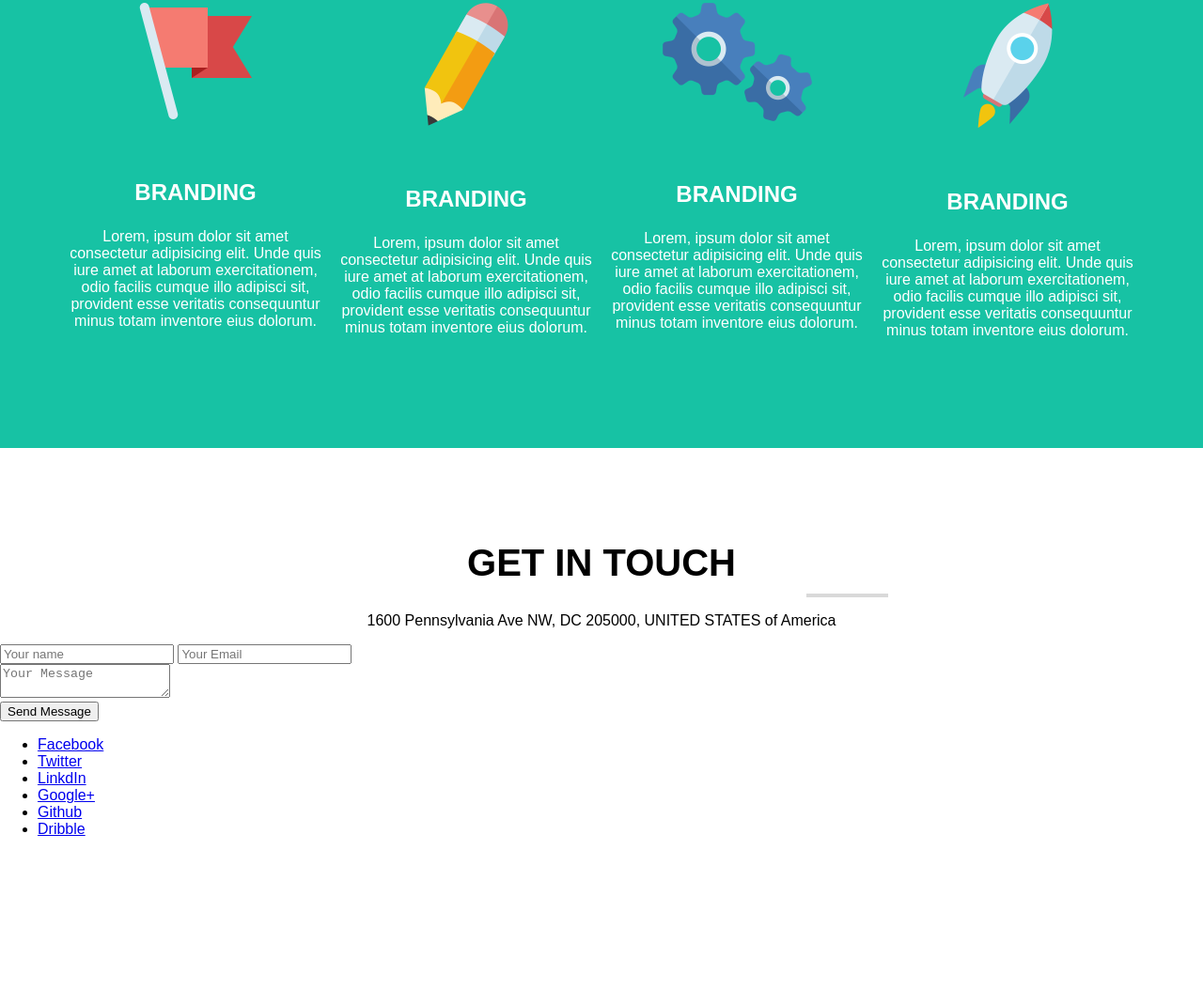
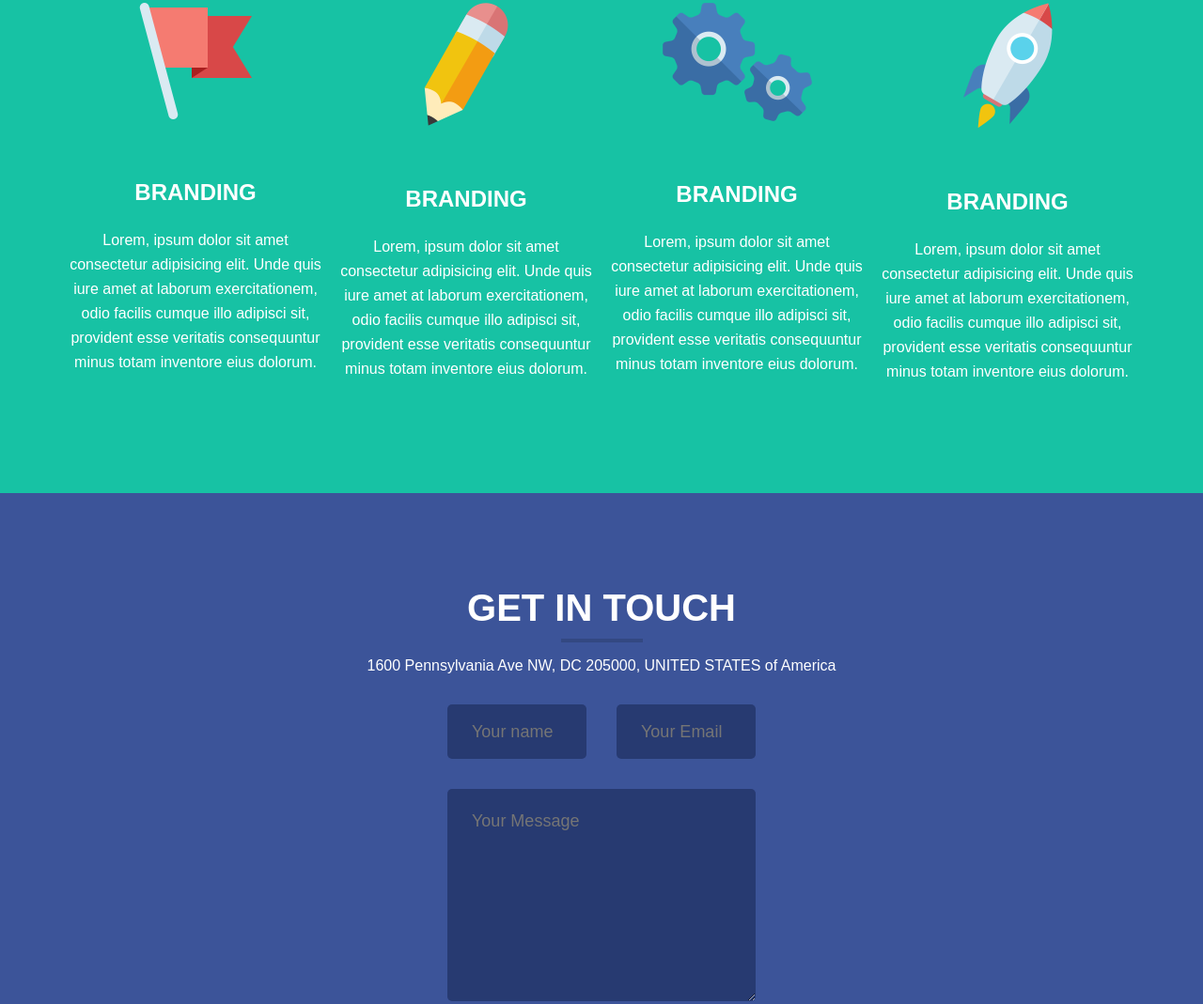
Before and after one commit to blinmavriqi-a11y/webAdv, a plain HTML site: page lesson20/index.html in a window 1280 px wide. Shown: the part 888-1957 px from the top of the page at 94% size. Before the commit the page ends 1796 px from the top, so only its background shows below. Drawn offline with Linux system fonts and the light colour scheme.

Commit message:
lesson20

```diff
--- a/lesson20/css/style.css
+++ b/lesson20/css/style.css
@@ -84,7 +84,7 @@ nav ul li .active {
     height: 4px;
     background-color: rgba(0 ,0, 0, 0.15);
     margin-left: auto;
-    margin-right: ;
+    margin-right: auto;
 }
 
 .service-box {
@@ -109,3 +109,96 @@ nav ul li .active {
     text-transform: uppercase;
     margin-top: 60px;
 }
+
+.service p {
+    font-size: 16px;
+    line-height: 26px;
+}
+
+#section-3 {
+    background-color: #3c5499;
+    min-height: 820px;
+    color: white;
+}
+
+#contact-form {
+    max-width: 360px;
+    margin-left: auto;
+    margin-right: auto;
+}
+
+.form-row {
+    display: flex;
+}
+
+input[type="text"], input[type="email"] {
+    width: 46%;
+    height: 56px;
+}
+
+input[type="text"], input[type="email"] ,textarea {
+    font-family: 'Titellium web', sans-serif;
+    color: white;
+    background-color: #273a71;
+    border: none;
+    font-size: 18px;
+    margin: 16px;
+    border-radius: 5px;
+    padding-left: 26px;
+}
+
+textarea {
+    height: 200px;
+    width: 100%;
+    padding-top: 24px;
+}
+
+input[type="submit"] {
+    background-color: #30bae7;
+    border: none;
+    font-size: 18px;
+    text-transform: uppercase;
+    margin-left: auto;
+    margin-right: auto;
+    border-radius: 5px;
+    margin-top: 60px;
+}
+
+.big-button {
+    padding: 25px 85px;
+    color: white;
+}
+
+footer {
+    background-color: #344b8e;
+
+}
+
+.footer-links {
+    max-width: 945px;
+    margin-left: auto;
+    margin-right: auto;
+}
+
+footer ul {
+    margin: 0px;
+    padding-top: 25px;
+    padding-bottom: 25px;
+    display: flex;
+}
+
+.footer-links ul li {
+    display: inline-block;
+    padding: 10px 20px 10px 20px;
+}
+
+.footer-links ul li a {
+    text-decoration: none;
+    color: white;
+    font-size: 24px;
+}
+
+header img {
+    width: 117px;
+    height: 37px;
+}
```
